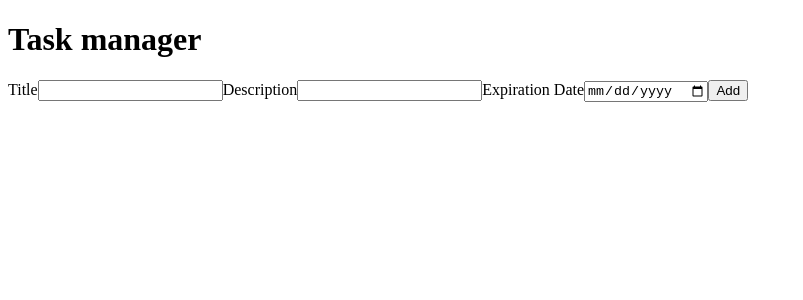
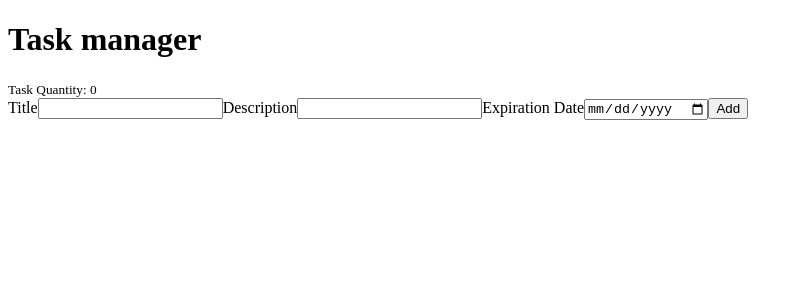
Before and after one commit to Unstoppable7/hawk-horse, a React app in the folder frontend/: page / in a window 1280 px wide. Shown: the top 300 px of the page, without its empty margins (0-803 px from the left). Built offline with nearby package versions, Linux system fonts and the light colour scheme; the HTML template or start-up script is replaced by a standard one.

Commit message:
feat: add task quantity
Lesson 5:
- add useEffect hook
- add useCounterTodoList custom hook
- add React fragments

```diff
--- a/frontend/src/AddTodoForm.jsx
+++ b/frontend/src/AddTodoForm.jsx
@@ -2,7 +2,7 @@ import { useState } from "react";
 
 export default function AddTodoForm({ addTodoItem }) {
 
-   const [todoCounter, setTodoCounter] = useState(0);
+   const [autoIncrementID, setAutoIncrementID] = useState(0);
 
    function handleAddTodo(event) {
       event.preventDefault();
@@ -12,12 +12,12 @@ export default function AddTodoForm({ addTodoItem }) {
       const todoExpirationDate = event.target.expirationDate.value;
 
       const item = {
-         id: todoCounter,
+         id: autoIncrementID,
          title: todoTitle,
          description: todoDescription,
          expiration: todoExpirationDate
       }
-      setTodoCounter(prevCounter => prevCounter + 1);
+      setAutoIncrementID(prevData => prevData + 1);
       addTodoItem(item);
       event.target.reset();
    }
--- a/frontend/src/App.jsx
+++ b/frontend/src/App.jsx
@@ -1,21 +1,34 @@
+import { useEffect } from "react";
 import AddTodoForm from "./AddTodoForm"
 import TodoList from "./TodoList";
 import { useState } from "react"
 
+const useCounterTodoList = (todoList) => {
+   const [counterTodoList, setCounterTodoList] = useState(todoList.length);
+
+   useEffect(() => {
+      setCounterTodoList(todoList.length);
+   }, [todoList]);
+
+   return [counterTodoList, setCounterTodoList];
+}
+
 function App() {
 
    const [todoList, setTodoList] = useState([]);
+   const [counterTodoList, setCounterTodoList] = useCounterTodoList(todoList);
 
    function addTodoItem(newItem) {
       setTodoList((previousTodoList) => [...previousTodoList, newItem]);
    }
 
    return (
-      <div>
+      <>
          <h1>Task manager</h1>
+         <small>Task Quantity: {counterTodoList}</small>
          <AddTodoForm addTodoItem={addTodoItem} />
-         <TodoList todoList={todoList}/>
-      </div>
+         <TodoList todoList={todoList} />
+      </>
    )
 }
 
--- a/frontend/src/TodoItem.jsx
+++ b/frontend/src/TodoItem.jsx
@@ -1,7 +1,7 @@
 export default function TodoItem({ item }) {
    return (
       <li>
-         {item.title}: {item.description} {item.expiration ? `- ${item.expiration}` : ''}
+         {item.title}{item.description ? `: ${item.description}` : ''} {item.expiration ? `- ${item.expiration}` : ''}
       </li>
    );
 }
```
